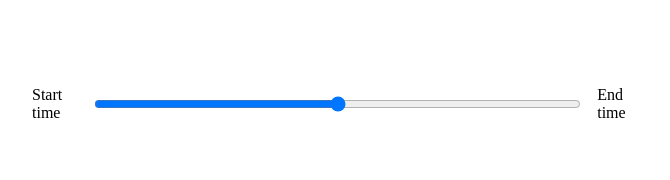
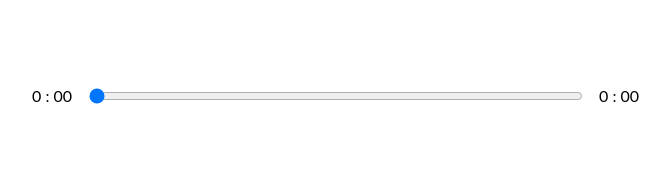
Before and after one commit to aXenDeveloper/react-songs, a React (Create React App) app: page / in a window 1280 px wide. Shown: the part 410-590 px from the top of the page, without its empty margins (304-974 px from the left). Built offline with nearby package versions, Linux system fonts and the light colour scheme.

Commit message:
Fixed input range and fixed play button

```diff
--- a/src/components/Player.jsx
+++ b/src/components/Player.jsx
@@ -1,6 +1,6 @@
-import React, { useRef } from 'react';
+import React, { useRef, useState } from 'react';
 import { FontAwesomeIcon } from '@fortawesome/react-fontawesome';
-import { faPlay, faAngleLeft, faAngleRight } from '@fortawesome/free-solid-svg-icons';
+import { faPlay, faPause, faAngleLeft, faAngleRight } from '@fortawesome/free-solid-svg-icons';
 
 type Props = {
     currentSong: any,
@@ -19,25 +19,44 @@ const Player = ({ currentSong, isPlaying, setIsPlaying }: Props): JSX.Element =>
         } else {
             audioRef.current.play();
             setIsPlaying(!isPlaying);
-        }
+        };
+    };
+
+    const timeUpdateHendler = e => {
+        const current = e.target.currentTime;
+        const duration = e.target.duration;
+        setSongInfo({...songInfo, currentTime: current, duration})
+    };
+
+    const getTime = time => `${Math.floor(time / 60)} : ${("0" + Math.floor(time % 60)).slice(-2)}`;
+
+    const dragHendler = e => {
+        audioRef.current.currentTime = e.target.value;
+        setSongInfo({...songInfo, currentTime: e.target.value})
     }
+
+    const [songInfo, setSongInfo] = useState({
+        currentTime: 0,
+        duration: 0
+    });
 
     return (
         <div className="player">
             <div className="time-control">
-                <p>Start time</p>
-                <input type="range" />
-                <p>End time</p>
+                <p>{getTime(songInfo.currentTime)}</p>
+                <input min={0} max={songInfo.duration} value={songInfo.currentTime} onChange={dragHendler} type="range" />
+                <p>{getTime(songInfo.duration)}</p>
             </div>
 
             <div className="play-control">
-            <FontAwesomeIcon className="skip-back" icon={faAngleLeft} />
-                <FontAwesomeIcon className="play" onClick={playSongHandler} icon={faPlay} size="2x"/>
+                <FontAwesomeIcon className="skip-back" icon={faAngleLeft} />
+                <FontAwesomeIcon className="play" onClick={playSongHandler} icon={isPlaying ? faPause : faPlay} size="2x"/>
                 <FontAwesomeIcon className="skip-forward" icon={faAngleRight} />
             </div>
-            <audio ref={audioRef} src={currentSong.audio}></audio>
+
+            <audio onLoadedMetadata={timeUpdateHendler} onTimeUpdate={timeUpdateHendler} ref={audioRef} src={currentSong.audio}></audio>
         </div>
-    )
+    );
 };
 
 export default Player;
--- a/src/styles/_player.scss
+++ b/src/styles/_player.scss
@@ -9,14 +9,16 @@
 .time-control {
     width: 50%;
     display: flex;
+    align-items: center;
 
     input {
         width: 100%;
-        padding: 1rem 2rem;
+        padding: 1rem 0;
     }
 
     p {
         padding: 1rem;
+        min-width: 73px;
     }
 }
 
--- a/src/styles/app.scss
+++ b/src/styles/app.scss
@@ -12,5 +12,9 @@ h3 {
     color: rgb(45, 45, 45);
 }
 
+body {
+    font-family: 'Lato', sans-serif;
+}
+
 @import './player';
 @import './song';
```
